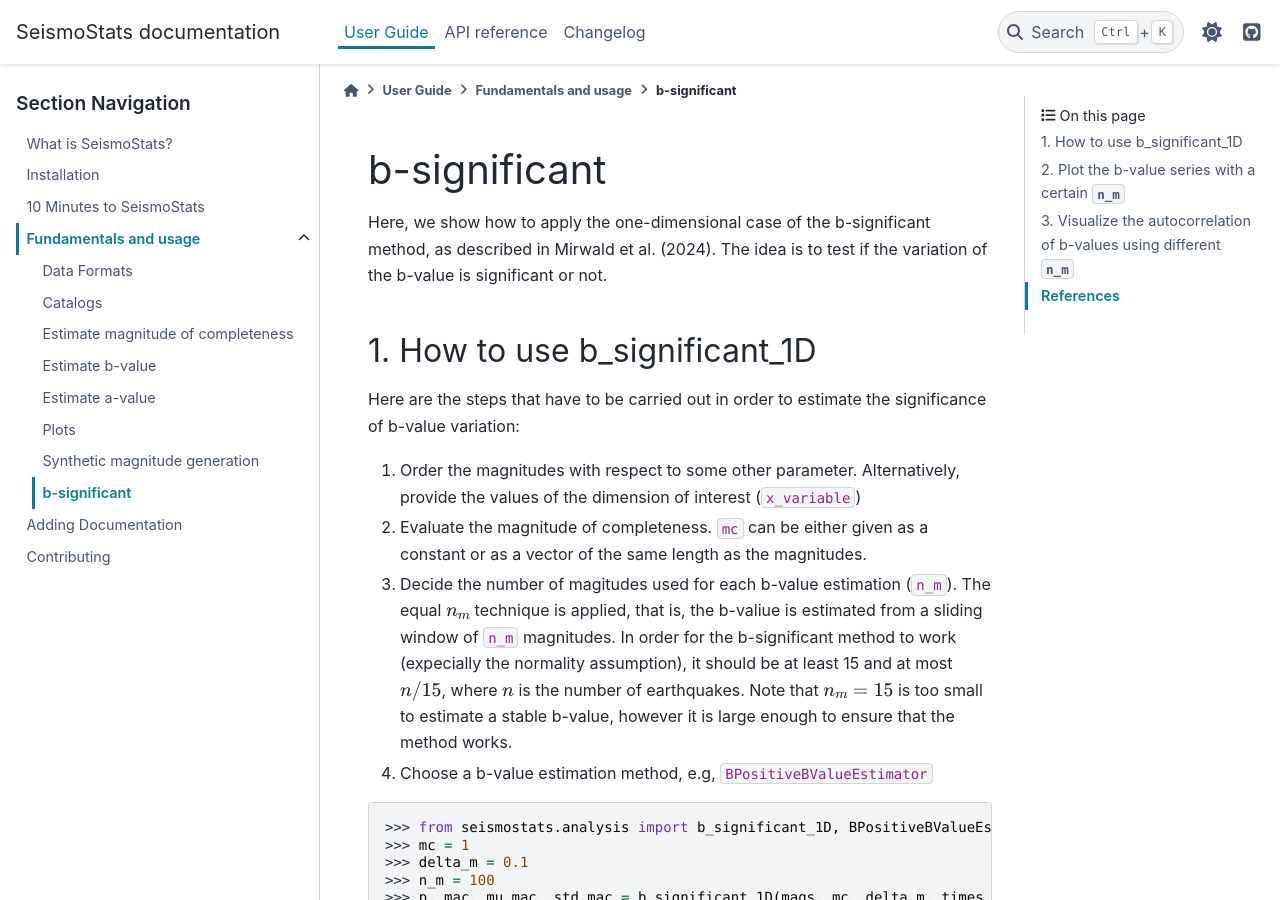
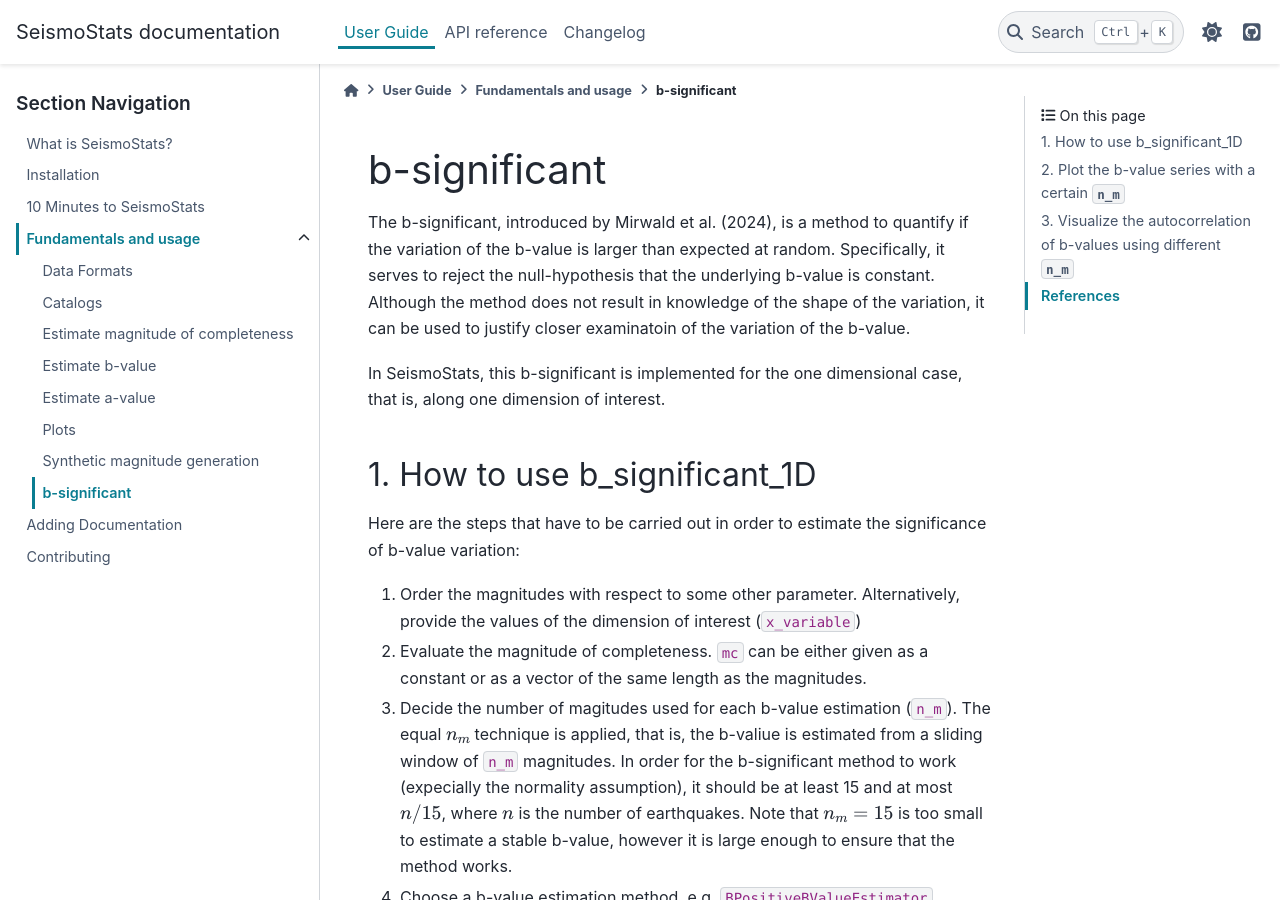
Before and after one commit to swiss-seismological-service/SeismoStats, a Sphinx documentation site: the page built from docs/source/user/b_significant.md, in a window 1280 px wide and 900 px high. Built offline with Sphinx 7.4.7 and the PyData theme 0.15.4, drawn with Linux system fonts in a browser that asks for light colours; pages that are not in the unit, such as notebooks, are missing from menus; the version number could not be read and is left out.

Commit message:
better introduction of b-significant

```diff
--- a/docs/source/user/b_significant.md
+++ b/docs/source/user/b_significant.md
@@ -1,6 +1,8 @@
 # b-significant
 
-Here, we show how to apply the one-dimensional case of the b-significant method, as described in Mirwald et al. (2024). The idea is to test if the variation of the b-value is significant or not.
+The b-significant, introduced by  Mirwald et al. (2024), is a method to quantify if the variation of the b-value is larger than expected at random. Specifically, it serves to reject the null-hypothesis that the underlying b-value is constant. Although the method does not result in knowledge of the shape of the variation, it can be used to justify closer examinatoin of the variation of the b-value.
+
+In SeismoStats, this b-significant is implemented for the one dimensional case, that is, along one dimension of interest.
 
 ## 1. How to use b_significant_1D
 
```
